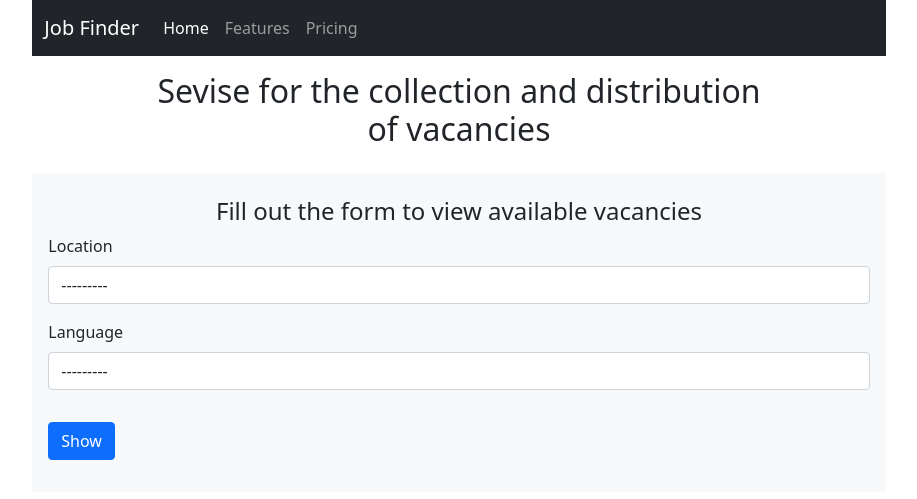
After one commit to kukhmax/job-finder, a Django app: page / in a window 1280 px wide. The commit adds this page. Shown: the top 499 px of the page, without its empty margins (181-1098 px from the left). Run offline with Django 4.2, Linux system fonts and the light colour scheme; data that the repository does not hold is empty; some libraries are stand-ins or nearby versions.

Commit message:
added filter

```diff
--- a/src/job_finder/settings.py
+++ b/src/job_finder/settings.py
@@ -38,6 +38,8 @@ INSTALLED_APPS = [
     'django.contrib.messages',
     'django.contrib.staticfiles',
     'scraping.apps.ScrapingConfig',
+    'bootstrap4',
+    'django_filters',
 ]
 
 MIDDLEWARE = [
--- /dev/null
+++ b/src/scraping/filters.py
@@ -0,0 +1,23 @@
+from django.utils.translation import gettext_lazy as _
+from django_filters import BooleanFilter, FilterSet, ModelChoiceFilter
+
+from .models import Language, Location, Vacancy
+
+
+
+class VacancyFilter(FilterSet):
+
+    location = ModelChoiceFilter(
+        queryset=Location.objects.all(),
+        to_field_name='name',
+        label='Location',
+    )
+    language = ModelChoiceFilter(
+        queryset=Language.objects.all(),
+        to_field_name='name',
+        label='Language',
+    )
+
+    class Meta:
+        model = Vacancy
+        fields = ['location', 'language']
--- a/src/scraping/models.py
+++ b/src/scraping/models.py
@@ -4,7 +4,7 @@ from django.urls import reverse
 
 class Location(models.Model):
     name = models.CharField(max_length=100, unique=True)
-    slug = models.SlugField(max_length=100, null=True)
+    slug = models.SlugField(max_length=100, null=True, unique=True)
 
     def __str__(self):
         return self.name
--- /dev/null
+++ b/src/scraping/templates/scraping/home.html
@@ -0,0 +1,27 @@
+{% extends 'base.html' %}
+{% load bootstrap4 %}
+{% block title %}Job finder{% endblock title %}
+
+
+{% block content %}
+
+<div class="row">
+    <div class="col-md-6 mx-auto">
+        <h2 class="text-center my-3">Sevise for the collection and distribution of vacancies</h2>
+    </div>
+</div>
+
+<div class="mb-3 col-md-8 mx-auto my-2">
+    <div class="card-body bg-light">
+        <h4 class="text-center my-2">Fill out the form to view available vacancies</h4>
+        <form class="form-inline center" method="get" action="{% url 'vacancies' %}">
+            {% bootstrap_field filter.form.location field_class='ml-2 mr-3' %}
+            {% bootstrap_field filter.form.language field_class='mr-3 ml-2' %}
+            <div class="form-group">
+                <input class="btn btn-primary my-3" type="submit" value="Show">
+            </div>
+        </form>
+    </div>
+</div>
+
+{% endblock content %}
--- a/src/scraping/urls.py
+++ b/src/scraping/urls.py
@@ -1,7 +1,8 @@
 from django.urls import path
 
-from .views import VacancyListView
+from .views import VacancyFindView, VacancyListView
 
 urlpatterns = [
+    path('', VacancyFindView.as_view(), name='home'),
     path('vacancies/', VacancyListView.as_view(), name='vacancies'),
 ]
--- a/src/scraping/views.py
+++ b/src/scraping/views.py
@@ -1,10 +1,28 @@
 from django.views.generic import ListView
+from django.views.generic.edit import FormView
+from django_filters.views import FilterView
 
+from .filters import VacancyFilter
+from .forms import VacancyFindForm
 from .models import Vacancy
 
 
+class VacancyFindView(FilterView):
+    """View of home page with search form"""
+    filterset_class =  VacancyFilter
+
+    template_name = 'scraping/home.html'
+    # success_url = 'vacansies'
+
+    # def get(self, request, *args, **kwargs):
+    #     """Handle GET requests: instantiate a blank version of the form."""
+    #     return self.render_to_response(self.get_context_data())
+
+
 class VacancyListView(ListView):
+    """List of found vacanies"""
     model = Vacancy
+    filterset_class =  VacancyFilter
 
     template_name = 'scraping/vacancies.html'
-    context_object_name = 'vacancies'
+    context_object_name = 'vacancies_list'
--- a/src/templates/base.html
+++ b/src/templates/base.html
@@ -15,7 +15,7 @@
   <body>
     <nav class="navbar col-md-8 mx-auto navbar-expand-lg navbar-dark bg-dark">
         <div class="container-fluid">
-          <a class="navbar-brand" href="#">Job Finder</a>
+          <a class="navbar-brand" href="{% url 'home' %}">Job Finder</a>
           <button class="navbar-toggler" type="button" data-bs-toggle="collapse" data-bs-target="#navbarNavAltMarkup" aria-controls="navbarNavAltMarkup" aria-expanded="false" aria-label="Toggle navigation">
             <span class="navbar-toggler-icon"></span>
           </button>
```
Also changed, not shown: src/scraping/forms.py (added, +22 -0 lines), src/scraping/templates/scraping/vacancies.html (+7 -3 lines), 1 other file.
